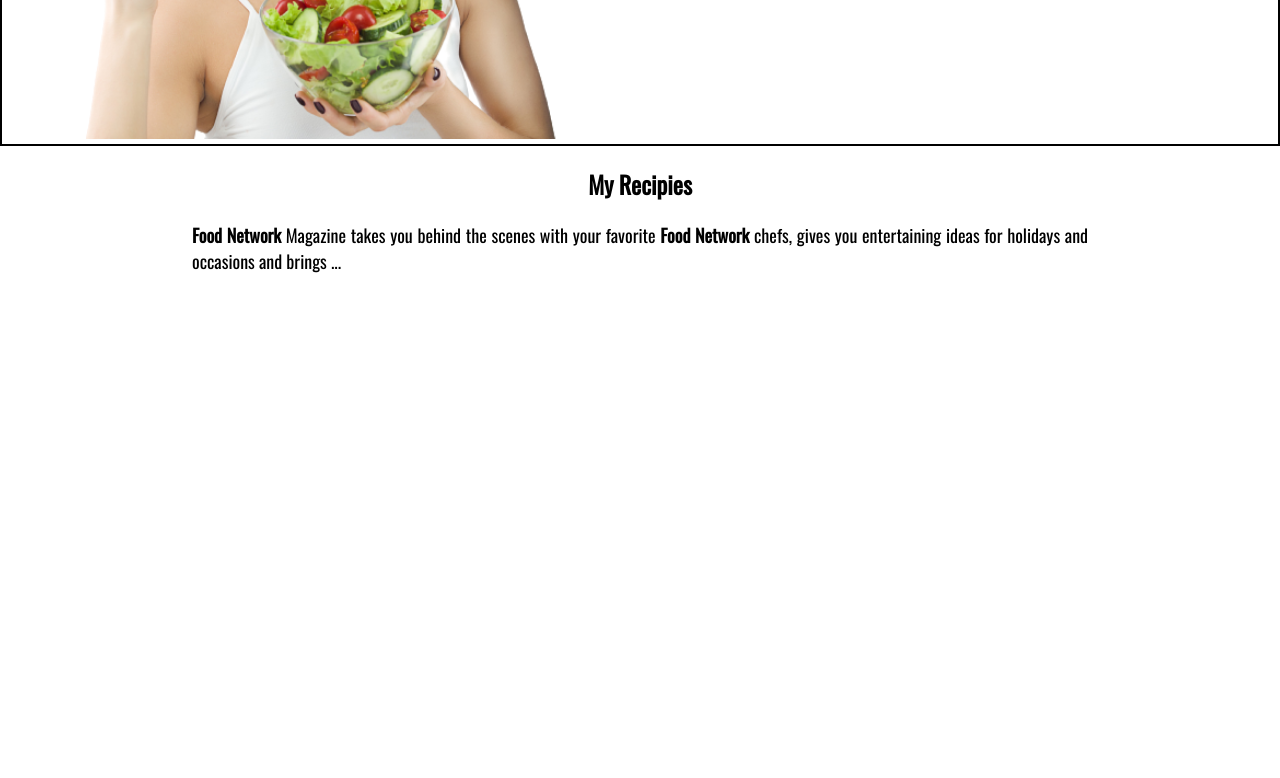
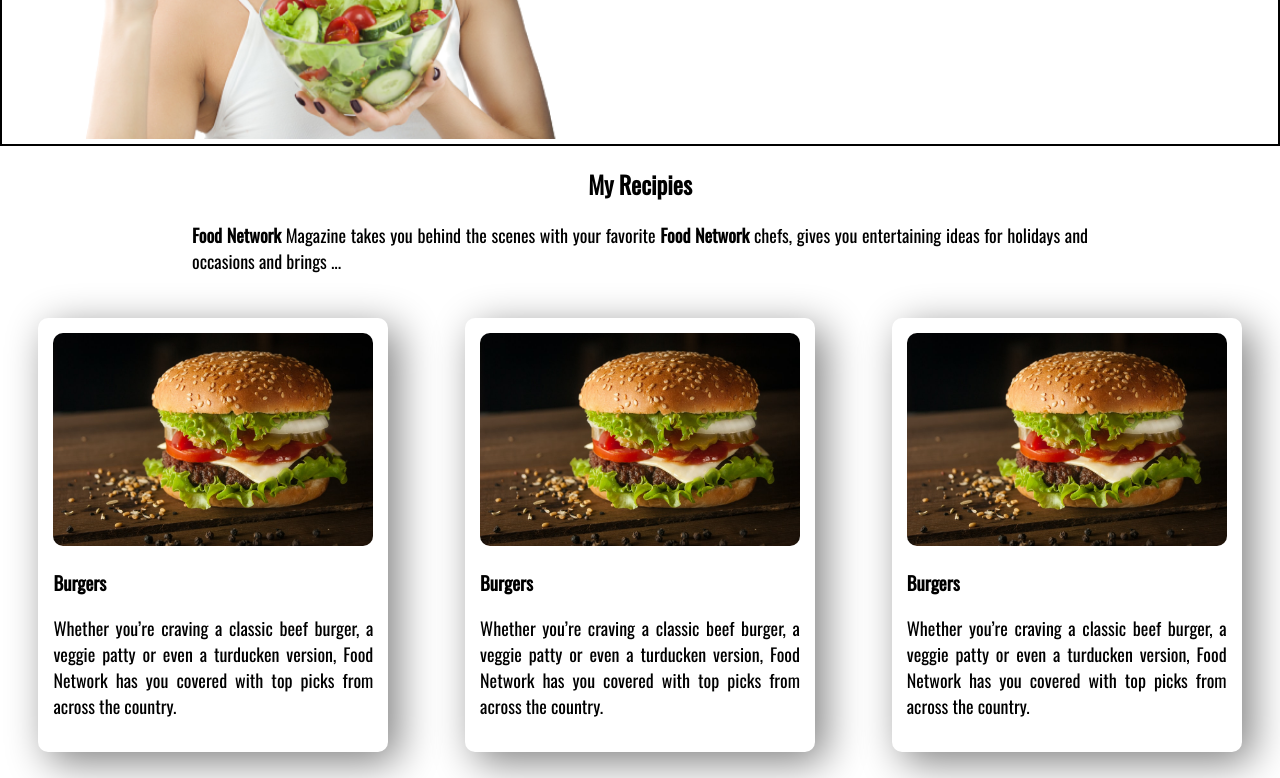
Before and after one commit to jibonghoshbd/food_network, a plain HTML site: page index.html in a window 1280 px wide. Shown: the part 809-1587 px from the top of the page. Before the commit the page ends 1101 px from the top, so only its background shows below. Drawn offline with nearby package versions, Linux system fonts and the light colour scheme.

Commit message:
recipis style

```diff
--- a/css/style.css
+++ b/css/style.css
@@ -54,3 +54,16 @@ img{
     margin: auto;
     text-align: center;
 }
+.my_recipes_wrapper {
+    display: flex;
+}
+.recipes_box {
+    width: 30%;
+    margin: 2% 3%;
+    box-shadow: 10px 10px 40px gray;
+    padding: 15px;
+    border-radius: 10px;
+}
+.recipes_box img {
+    border-radius: 10px;
+}
--- a/index.html
+++ b/index.html
@@ -47,6 +47,39 @@
                 gives you
                 entertaining ideas for holidays and occasions and brings ...</p>
         </div>
+        <div class="my_recipes_wrapper">
+            <div class="recipes_box">
+                <div class="recipes_img">
+                    <img src="images/food/burgers.jpg" alt="burgers">
+                </div>
+                <div class="recipes_details">
+                    <h3>Burgers</h3>
+                    <p>Whether you’re craving a classic beef burger, a veggie patty or even a turducken version, Food
+                        Network has you covered with top picks from across the country.</p>
+                </div>
+            </div>
+            <div class="recipes_box">
+                <div class="recipes_img">
+                    <img src="images/food/burgers.jpg" alt="burgers">
+                </div>
+                <div class="recipes_details">
+                    <h3>Burgers</h3>
+                    <p>Whether you’re craving a classic beef burger, a veggie patty or even a turducken version, Food
+                        Network has you covered with top picks from across the country.</p>
+                </div>
+            </div>
+            <div class="recipes_box">
+                <div class="recipes_img">
+                    <img src="images/food/burgers.jpg" alt="burgers">
+                </div>
+                <div class="recipes_details">
+                    <h3>Burgers</h3>
+                    <p>Whether you’re craving a classic beef burger, a veggie patty or even a turducken version, Food
+                        Network has you covered with top picks from across the country.</p>
+                </div>
+            </div>
+
+        </div>
     </section>
 </body>
 
```
